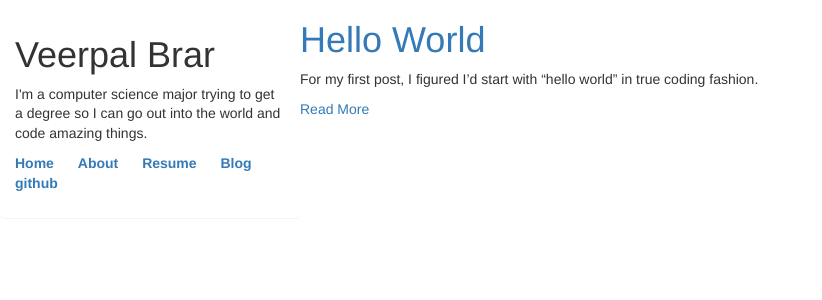
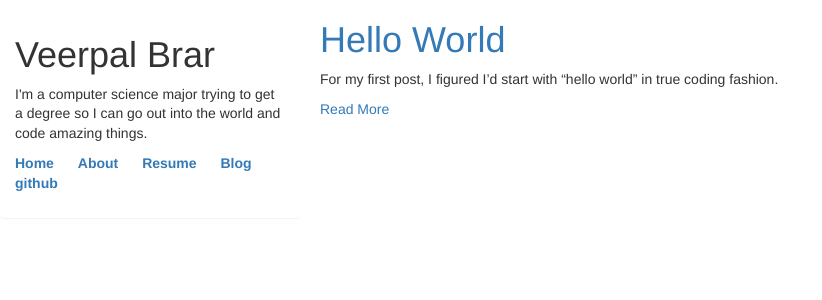
Before and after one commit to VeerpalBrar/VeerpalBrar.github.io, a Jekyll site: the page built from index.html, in a window 1280 px wide. Shown: the top 300 px of the page, without its empty margins (0-822 px from the left). Built offline with Jekyll 4.4.1, drawn with Linux system fonts in a browser that asks for light colours.

Commit message:
Update main.css

```diff
--- a/css/main.css
+++ b/css/main.css
@@ -51,6 +51,6 @@ ul.posts li {
     border: 2px solid black;
  }
  .content {
-    margin-left:300px;
+    margin-left:320px;
 
  }
```
